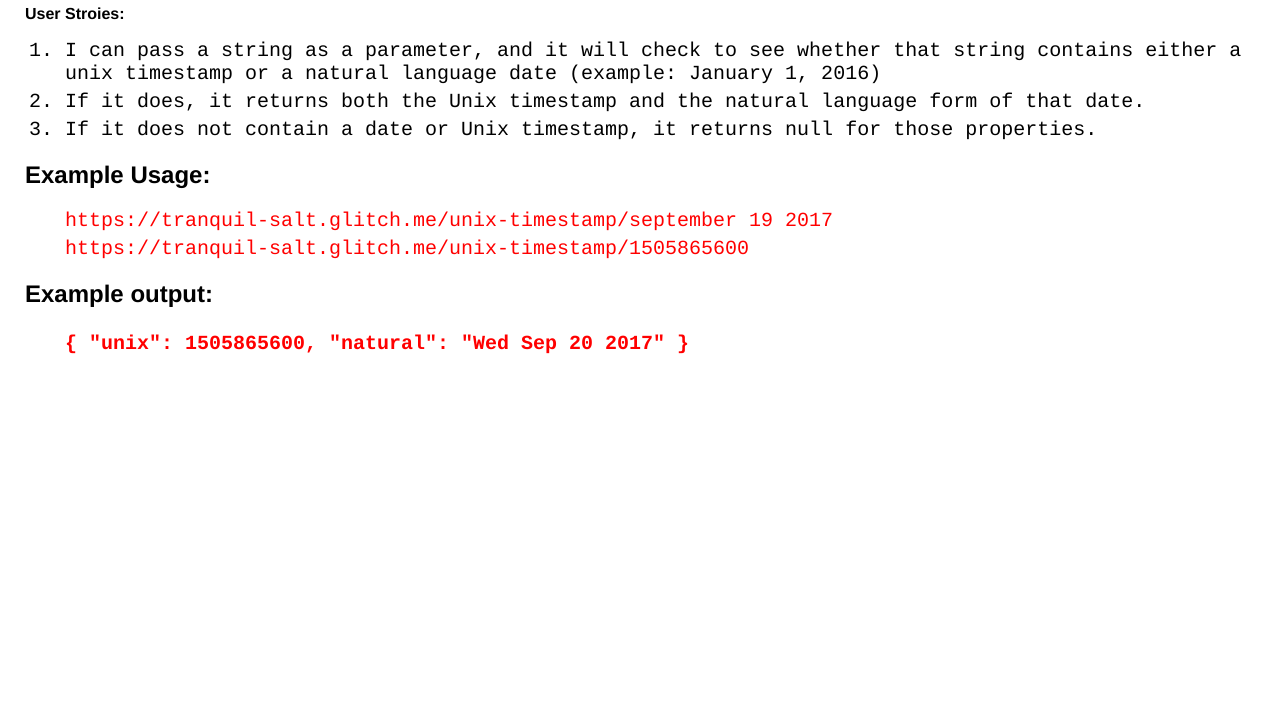
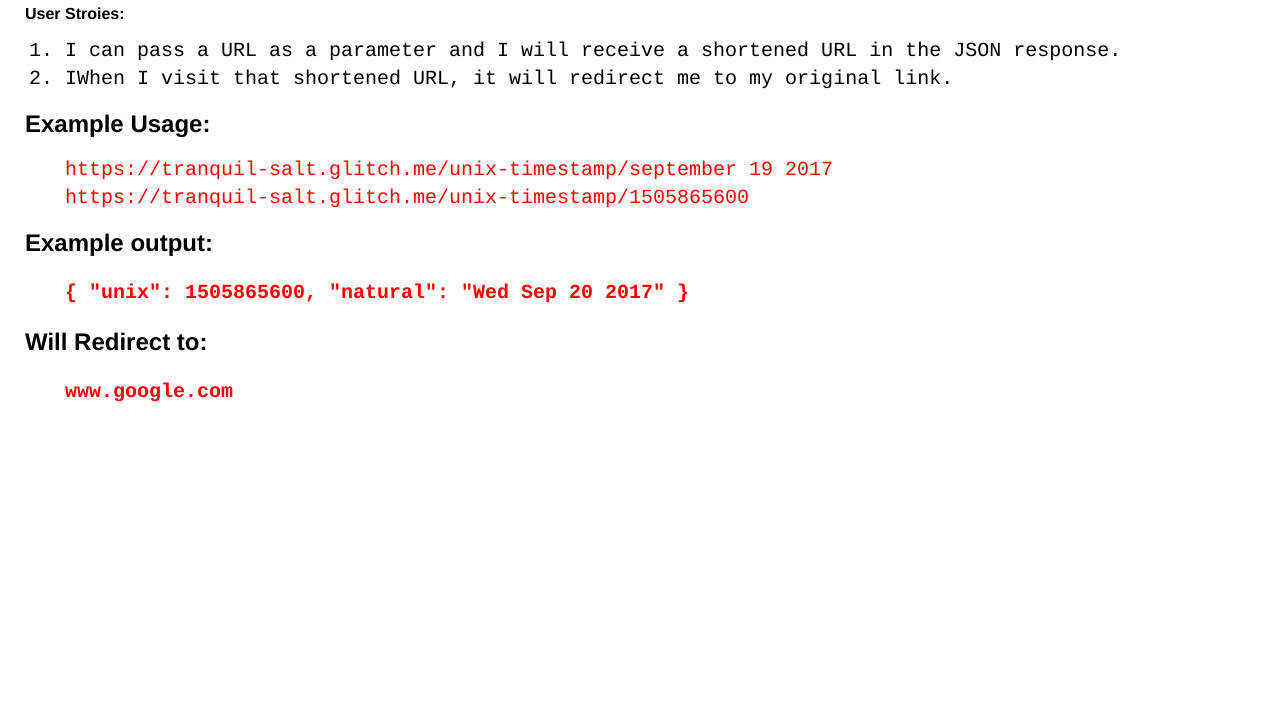
Before and after one commit to aalokgupta/tiny_url, a website: page views/index.html in a window 1280 px wide. Shown: the part 74-800 px from the top of the page. Drawn offline with nearby package versions, Linux system fonts and the light colour scheme.

Commit message:
Checkpoint

```diff
--- a/views/index.html
+++ b/views/index.html
@@ -21,21 +21,15 @@
   <body>
     <header>
       <h1>
-        API Basejump: Timestamp microscervice
+        API Basejump: URL Shortner microscervice
       </h1>
     </header>
 
       <div class="bold">User Stroies:</div>
       <div>
            <ol>
-            <li>I can pass a string as a parameter, and
-                it will check to see whether that string contains
-                either a unix timestamp or a natural language date
-                (example: January 1, 2016)</li>
-             <li>If it does, it returns both the Unix timestamp
-                 and the natural language form of that date.</li>
-             <li> If it does not contain a date or Unix timestamp,
-                 it returns null for those properties.</li>
+            <li>I can pass a URL as a parameter and I will receive a shortened URL in the JSON response.</li>
+             <li>IWhen I visit that shortened URL, it will redirect me to my original link.</li>
           </ol>
       </div>
       <div>
@@ -54,6 +48,13 @@
         </ul>
       </h2>
     </div>
+    <div>
+      <h2> Will Redirect to:
+        <ul style = "list-style-type: none">
+          <li style ="color:red">www.google.com</li>
+        </ul>
+      </h2>
+    </div>
 
     <!-- Your web-app is https, so your scripts need to be too -->
     <script src="https://code.jquery.com/jquery-2.2.1.min.js"
```
Also changed, not shown: server.js (+4 -16 lines).
